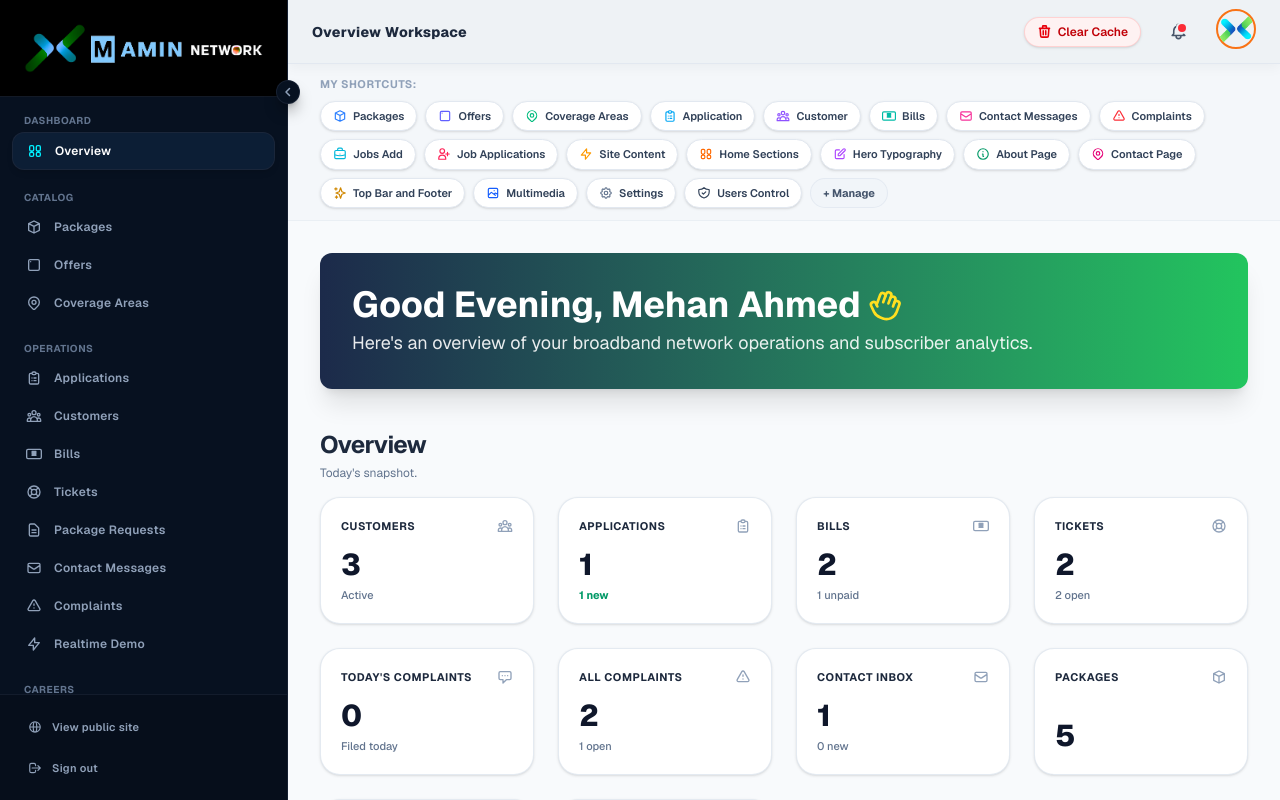
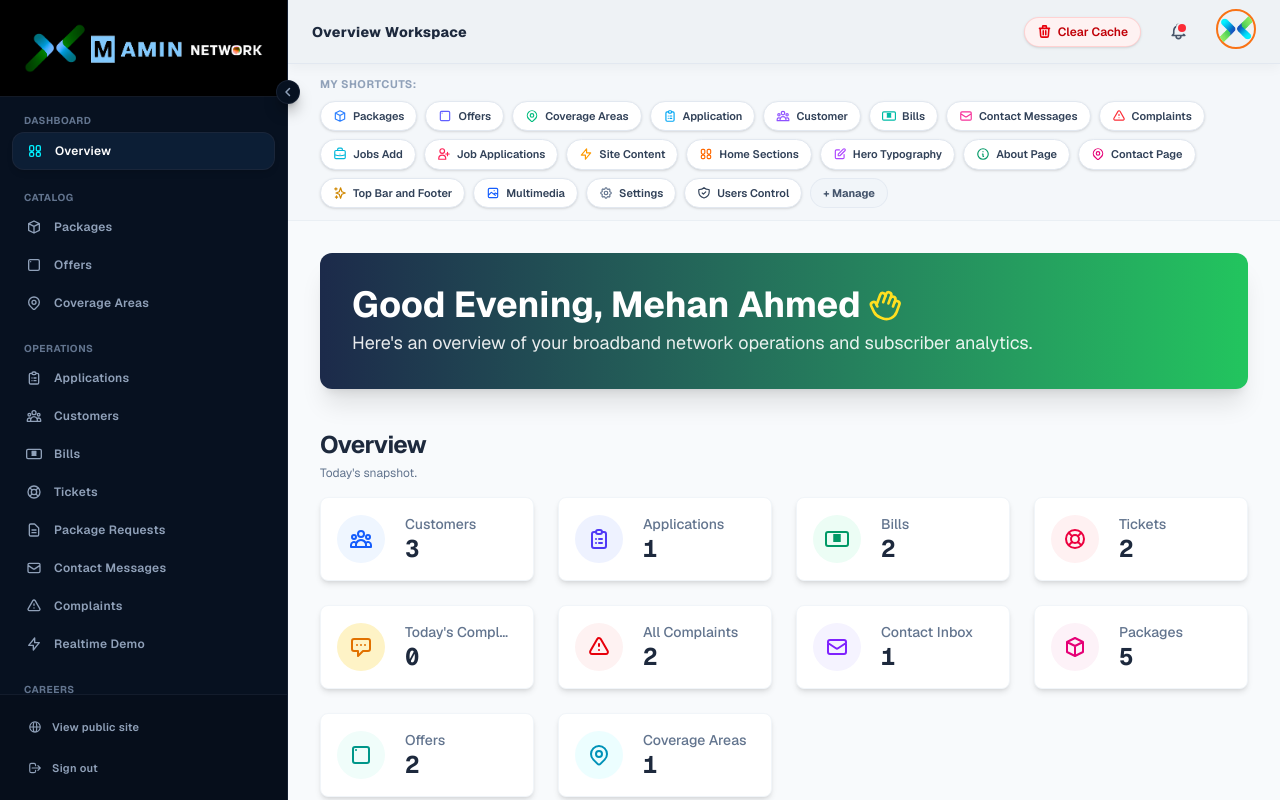
Before and after one commit to princeshiamofficial/M-Amin-Network, a Next.js app: page /admin/dashboard in a window 1280 px wide. Built offline with nearby package versions, Linux system fonts and the light colour scheme; sample sign-in values are in the browser's storage.

Commit message:
style: format Overview snapshot cards exactly like reference markup with custom hover and theme colors

```diff
--- a/src/app/admin/(dashboard)/dashboard/page.tsx
+++ b/src/app/admin/(dashboard)/dashboard/page.tsx
@@ -1091,6 +1091,150 @@ export default function AdminDashboardPage() {
   // Calculate totals
   const totalRevenue = payments.reduce((acc, curr) => acc + curr.amount, 0);
 
+  const snapshotCards = [
+    {
+      label: "Customers",
+      value: countCustomers,
+      color: {
+        bg: "bg-blue-50 dark:bg-blue-500/20",
+        text: "text-blue-600 dark:text-blue-400",
+      },
+      icon: (className: string) => (
+        <svg xmlns="http://www.w3.org/2000/svg" fill="none" viewBox="0 0 24 24" stroke="currentColor" strokeWidth="2" className={className}>
+          <path strokeLinecap="round" strokeLinejoin="round" d="M17 20h5v-2a3 3 0 00-5.356-1.857M17 20H7m10 0v-2c0-.656-.126-1.283-.356-1.857M7 20H2v-2a3 3 0 015.356-1.857M7 20v-2c0-.656.126-1.283.356-1.857m0 0a5.002 5.002 0 019.288 0M15 7a3 3 0 11-6 0 3 3 0 016 0zm6 3a2 2 0 11-4 0 2 2 0 014 0zM7 10a2 2 0 11-4 0 2 2 0 014 0z" />
+        </svg>
+      ),
+      route: "/admin/customers",
+    },
+    {
+      label: "Applications",
+      value: countApplications,
+      color: {
+        bg: "bg-indigo-50 dark:bg-indigo-500/20",
+        text: "text-indigo-600 dark:text-indigo-400",
+      },
+      icon: (className: string) => (
+        <svg xmlns="http://www.w3.org/2000/svg" fill="none" viewBox="0 0 24 24" stroke="currentColor" strokeWidth="2" className={className}>
+          <path strokeLinecap="round" strokeLinejoin="round" d="M9 5H7a2 2 0 00-2 2v12a2 2 0 002 2h10a2 2 0 002-2V7a2 2 0 00-2-2h-2M9 5a2 2 0 002 2h2a2 2 0 002-2M9 5a2 2 0 012-2h2a2 2 0 012 2m-3 7h3m-3 4h3m-6-4h.01M9 16h.01" />
+        </svg>
+      ),
+      route: "/admin/job-applications",
+    },
+    {
+      label: "Bills",
+      value: countBills,
+      color: {
+        bg: "bg-emerald-50 dark:bg-emerald-500/20",
+        text: "text-emerald-600 dark:text-emerald-400",
+      },
+      icon: (className: string) => (
+        <svg xmlns="http://www.w3.org/2000/svg" fill="none" viewBox="0 0 24 24" stroke="currentColor" strokeWidth="2" className={className}>
+          <path strokeLinecap="round" strokeLinejoin="round" d="M9 8h6m-6 2h6m-6 2h6m-6 2h6M3 5h18a2 2 0 012 2v10a2 2 0 01-2 2H3a2 2 0 01-2-2V7a2 2 0 012-2z" />
+        </svg>
+      ),
+      route: "/admin/bills",
+    },
+    {
+      label: "Tickets",
+      value: countTickets,
+      color: {
+        bg: "bg-rose-50 dark:bg-rose-500/20",
+        text: "text-rose-600 dark:text-rose-400",
+      },
+      icon: (className: string) => (
+        <svg xmlns="http://www.w3.org/2000/svg" fill="none" viewBox="0 0 24 24" stroke="currentColor" strokeWidth="2" className={className}>
+          <path strokeLinecap="round" strokeLinejoin="round" d="M18.364 5.636l-3.536 3.536m0 5.656l3.536 3.536M9.172 9.172L5.636 5.636m3.536 9.192l-3.536 3.536M21 12a9 9 0 11-18 0 9 9 0 0118 0zm-5 0a4 4 0 11-8 0 4 4 0 018 0z" />
+        </svg>
+      ),
+      route: "/admin/tickets",
+    },
+    {
+      label: "Today's Complaints",
+      value: countComplaintsToday,
+      color: {
+        bg: "bg-amber-100 dark:bg-amber-500/20",
+        text: "text-amber-600 dark:text-amber-400",
+      },
+      icon: (className: string) => (
+        <svg xmlns="http://www.w3.org/2000/svg" fill="none" viewBox="0 0 24 24" stroke="currentColor" strokeWidth="2" className={className}>
+          <path strokeLinecap="round" strokeLinejoin="round" d="M8 10h.01M12 10h.01M16 10h.01M9 16H5a2 2 0 01-2-2V6a2 2 0 012-2h14a2 2 0 012 2v8a2 2 0 01-2 2h-5l-5 5v-5z" />
+        </svg>
+      ),
+      route: "/admin/complaints",
+    },
+    {
+      label: "All Complaints",
+      value: countAllComplaints,
+      color: {
+        bg: "bg-red-50 dark:bg-red-500/20",
+        text: "text-red-600 dark:text-red-400",
+      },
+      icon: (className: string) => (
+        <svg xmlns="http://www.w3.org/2000/svg" fill="none" viewBox="0 0 24 24" stroke="currentColor" strokeWidth="2" className={className}>
+          <path strokeLinecap="round" strokeLinejoin="round" d="M12 9v2m0 4h.01m-6.938 4h13.856c1.54 0 2.502-1.667 1.732-3L13.732 4c-.77-1.333-2.694-1.333-3.464 0L3.34 16c-.77 1.333.192 3 1.732 3z" />
+        </svg>
+      ),
+      route: "/admin/complaints",
+    },
+    {
+      label: "Contact Inbox",
+      value: countContactInbox,
+      color: {
+        bg: "bg-violet-50 dark:bg-violet-500/20",
+        text: "text-violet-600 dark:text-violet-400",
+      },
+      icon: (className: string) => (
+        <svg xmlns="http://www.w3.org/2000/svg" fill="none" viewBox="0 0 24 24" stroke="currentColor" strokeWidth="2" className={className}>
+          <path strokeLinecap="round" strokeLinejoin="round" d="M3 8l7.89 5.26a2 2 0 002.22 0L21 8M5 19h14a2 2 0 002-2V7a2 2 0 00-2-2H5a2 2 0 00-2 2v10a2 2 0 002 2z" />
+        </svg>
+      ),
+      route: "/admin/contact-messages",
+    },
+    {
+      label: "Packages",
+      value: countPackages,
+      color: {
+        bg: "bg-pink-50 dark:bg-pink-500/20",
+        text: "text-pink-600 dark:text-pink-400",
+      },
+      icon: (className: string) => (
+        <svg xmlns="http://www.w3.org/2000/svg" fill="none" viewBox="0 0 24 24" stroke="currentColor" strokeWidth="2" className={className}>
+          <path strokeLinecap="round" strokeLinejoin="round" d="M20 7l-8-4-8 4m16 0l-8 4m8-4v10l-8 4m0-10L4 7m8 4v10M4 7v10l8 4" />
+        </svg>
+      ),
+      route: "/admin/packages",
+    },
+    {
+      label: "Offers",
+      value: countOffers,
+      color: {
+        bg: "bg-teal-50 dark:bg-teal-500/20",
+        text: "text-teal-600 dark:text-teal-400",
+      },
+      icon: (className: string) => (
+        <svg xmlns="http://www.w3.org/2000/svg" fill="none" viewBox="0 0 24 24" stroke="currentColor" strokeWidth="2" className={className}>
+          <path strokeLinecap="round" strokeLinejoin="round" d="M7 7h.01M6 20h12a2 2 0 002-2V6a2 2 0 00-2-2H6a2 2 0 00-2 2v12a2 2 0 002 2z" />
+        </svg>
+      ),
+      route: "/admin/offers",
+    },
+    {
+      label: "Coverage Areas",
+      value: countCoverageAreas,
+      color: {
+        bg: "bg-cyan-50 dark:bg-cyan-500/20",
+        text: "text-cyan-600 dark:text-cyan-400",
+      },
+      icon: (className: string) => (
+        <svg xmlns="http://www.w3.org/2000/svg" fill="none" viewBox="0 0 24 24" stroke="currentColor" strokeWidth="2" className={className}>
+          <path strokeLinecap="round" strokeLinejoin="round" d="M17.657 16.657L13.414 20.9a1.998 1.998 0 01-2.827 0l-4.244-4.243a8 8 0 1111.314 0z" />
+          <path strokeLinecap="round" strokeLinejoin="round" d="M15 11a3 3 0 11-6 0 3 3 0 016 0z" />
+        </svg>
+      ),
+      route: "/admin/coverage-areas",
+    },
+  ];
+
   return (
     <div className="w-full space-y-6">
       {/* 1. OVERVIEW VIEW */}
@@ -1120,9 +1264,7 @@ export default function AdminDashboardPage() {
                   </svg>
                 </h1>
                 <p className="text-md sm:text-lg mt-1 text-white-muted-force">Here's an overview of your broadband network operations and subscriber analytics.</p>
-              </div>
-
-              {/* Today's Snapshot Section */}
+              </div>              {/* Today's Snapshot Section */}
               <div className="space-y-4 pt-4">
                 <div className="text-left">
                   <h2 className="text-2xl font-bold text-slate-800 tracking-tight">Overview</h2>
@@ -1130,173 +1272,32 @@ export default function AdminDashboardPage() {
                 </div>
 
                 <div className="grid grid-cols-1 sm:grid-cols-2 md:grid-cols-3 lg:grid-cols-4 gap-6">
-                  {/* Card 1: Customers */}
-                  <div
-                    onClick={() => router.push("/admin/customers")}
-                    className="bg-white border border-slate-200/90 rounded-[20px] p-5 shadow-sm hover:shadow-md transition-all cursor-pointer flex flex-col justify-between"
-                  >
-                    <div className="flex justify-between items-start">
-                      <span className="text-[11px] text-slate-550 font-bold uppercase tracking-wider">Customers</span>
-                      <svg className="w-4 h-4 text-slate-400" fill="none" viewBox="0 0 24 24" stroke="currentColor" strokeWidth="2">
-                        <path strokeLinecap="round" strokeLinejoin="round" d="M17 20h5v-2a3 3 0 00-5.356-1.857M17 20H7m10 0v-2c0-.656-.126-1.283-.356-1.857M7 20H2v-2a3 3 0 015.356-1.857M7 20v-2c0-.656.126-1.283.356-1.857m0 0a5.002 5.002 0 019.288 0M15 7a3 3 0 11-6 0 3 3 0 016 0zm6 3a2 2 0 11-4 0 2 2 0 014 0zM7 10a2 2 0 11-4 0 2 2 0 014 0z" />
-                      </svg>
+                  {snapshotCards.map((card, idx) => (
+                    <div
+                      key={idx}
+                      onClick={() => router.push(card.route)}
+                      className="border text-card-foreground group relative overflow-hidden transition-all duration-300 hover:shadow-lg active:scale-95 sm:active:scale-100 bg-white p-2.5 sm:p-4 rounded-2xl sm:rounded-lg border-slate-100 sm:border border-solid shadow-sm sm:shadow-md cursor-pointer flex flex-col justify-center min-h-[84px]"
+                    >
+                      <div className={`absolute inset-0 opacity-[0.03] sm:hidden transition-opacity group-active:opacity-[0.06] ${card.color.bg}`} />
+                      <div className="flex sm:flex-row flex-col items-center sm:items-center space-y-2.5 sm:space-y-0 sm:space-x-4 text-center sm:text-left relative z-10">
+                        <div className={`p-2.5 sm:p-3 rounded-xl sm:rounded-full transition-all duration-300 group-hover:scale-110 group-hover:rotate-3 shadow-sm sm:shadow-none ${card.color.bg}`}>
+                          {card.icon(`h-5 w-5 sm:h-6 sm:w-6 ${card.color.text}`)}
+                        </div>
+                        <div className="flex-1 min-w-0 w-full">
+                          <p className="text-[10px] sm:text-sm font-bold sm:font-medium uppercase sm:capitalize tracking-widest sm:tracking-normal text-slate-400 sm:text-slate-500 truncate px-1">
+                            {card.label}
+                          </p>
+                          <p className="text-[15px] sm:text-2xl font-bold text-slate-800 font-mono mt-0.5 sm:mt-0 px-1 leading-tight">
+                            {card.value}
+                          </p>
+                        </div>
+                      </div>
+                      <div className="absolute -right-4 -bottom-4 opacity-[0.04] sm:hidden pointer-events-none transform rotate-12 scale-110">
+                        {card.icon(`h-20 w-20 ${card.color.text}`)}
+                      </div>
+                      <div className={`absolute inset-x-0 bottom-0 h-px bg-gradient-to-r from-transparent via-primary/10 to-transparent sm:hidden`} />
                     </div>
-                    <div className="mt-3 text-left">
-                      <span className="text-3xl font-extrabold text-slate-900 block">{countCustomers}</span>
-                      <span className="text-[11px] text-slate-500 font-medium block mt-1">Active</span>
-                    </div>
-                  </div>
-
-                  {/* Card 2: Applications */}
-                  <div
-                    onClick={() => router.push("/admin/job-applications")}
-                    className="bg-white border border-slate-200/90 rounded-[20px] p-5 shadow-sm hover:shadow-md transition-all cursor-pointer flex flex-col justify-between"
-                  >
-                    <div className="flex justify-between items-start">
-                      <span className="text-[11px] text-slate-550 font-bold uppercase tracking-wider">Applications</span>
-                      <svg className="w-4 h-4 text-slate-400" fill="none" viewBox="0 0 24 24" stroke="currentColor" strokeWidth="2">
-                        <path strokeLinecap="round" strokeLinejoin="round" d="M9 5H7a2 2 0 00-2 2v12a2 2 0 002 2h10a2 2 0 002-2V7a2 2 0 00-2-2h-2M9 5a2 2 0 002 2h2a2 2 0 002-2M9 5a2 2 0 012-2h2a2 2 0 012 2m-3 7h3m-3 4h3m-6-4h.01M9 16h.01" />
-                      </svg>
-                    </div>
-                    <div className="mt-3 text-left">
-                      <span className="text-3xl font-extrabold text-slate-900 block">{countApplications}</span>
-                      <span className="text-[11px] text-emerald-600 font-bold block mt-1">{countApplications} new</span>
-                    </div>
-                  </div>
-
-                  {/* Card 3: Bills */}
-                  <div
-                    onClick={() => router.push("/admin/bills")}
-                    className="bg-white border border-slate-200/90 rounded-[20px] p-5 shadow-sm hover:shadow-md transition-all cursor-pointer flex flex-col justify-between"
-                  >
-                    <div className="flex justify-between items-start">
-                      <span className="text-[11px] text-slate-550 font-bold uppercase tracking-wider">Bills</span>
-                      <svg className="w-4 h-4 text-slate-400" fill="none" viewBox="0 0 24 24" stroke="currentColor" strokeWidth="2">
-                        <path strokeLinecap="round" strokeLinejoin="round" d="M9 8h6m-6 2h6m-6 2h6m-6 2h6M3 5h18a2 2 0 012 2v10a2 2 0 01-2 2H3a2 2 0 01-2-2V7a2 2 0 012-2z" />
-                      </svg>
-                    </div>
-                    <div className="mt-3 text-left">
-                      <span className="text-3xl font-extrabold text-slate-900 block">{countBills}</span>
-                      <span className="text-[11px] text-slate-500 font-medium block mt-1">{countBills > 1 ? `${countBills - 1} unpaid` : "0 unpaid"}</span>
-                    </div>
-                  </div>
-
-                  {/* Card 4: Tickets */}
-                  <div
-                    onClick={() => router.push("/admin/tickets")}
-                    className="bg-white border border-slate-200/90 rounded-[20px] p-5 shadow-sm hover:shadow-md transition-all cursor-pointer flex flex-col justify-between"
-                  >
-                    <div className="flex justify-between items-start">
-                      <span className="text-[11px] text-slate-550 font-bold uppercase tracking-wider">Tickets</span>
-                      <svg className="w-4 h-4 text-slate-400" fill="none" viewBox="0 0 24 24" stroke="currentColor" strokeWidth="2">
-                        <path strokeLinecap="round" strokeLinejoin="round" d="M18.364 5.636l-3.536 3.536m0 5.656l3.536 3.536M9.172 9.172L5.636 5.636m3.536 9.192l-3.536 3.536M21 12a9 9 0 11-18 0 9 9 0 0118 0zm-5 0a4 4 0 11-8 0 4 4 0 018 0z" />
-                      </svg>
-                    </div>
-                    <div className="mt-3 text-left">
-                      <span className="text-3xl font-extrabold text-slate-900 block">{countTickets}</span>
-                      <span className="text-[11px] text-slate-500 font-medium block mt-1">{countTickets} open</span>
-                    </div>
-                  </div>
-
-                  {/* Card 5: Today's Complaints */}
-                  <div
-                    onClick={() => router.push("/admin/complaints")}
-                    className="bg-white border border-slate-200/90 rounded-[20px] p-5 shadow-sm hover:shadow-md transition-all cursor-pointer flex flex-col justify-between"
-                  >
-                    <div className="flex justify-between items-start">
-                      <span className="text-[11px] text-slate-550 font-bold uppercase tracking-wider">Today's Complaints</span>
-                      <svg className="w-4 h-4 text-slate-400" fill="none" viewBox="0 0 24 24" stroke="currentColor" strokeWidth="2">
-                        <path strokeLinecap="round" strokeLinejoin="round" d="M8 10h.01M12 10h.01M16 10h.01M9 16H5a2 2 0 01-2-2V6a2 2 0 012-2h14a2 2 0 012 2v8a2 2 0 01-2 2h-5l-5 5v-5z" />
-                      </svg>
-                    </div>
-                    <div className="mt-3 text-left">
-                      <span className="text-3xl font-extrabold text-slate-900 block">{countComplaintsToday}</span>
-                      <span className="text-[11px] text-slate-500 font-medium block mt-1">Filed today</span>
-                    </div>
-                  </div>
-
-                  {/* Card 6: All Complaints */}
-                  <div
-                    onClick={() => router.push("/admin/complaints")}
-                    className="bg-white border border-slate-200/90 rounded-[20px] p-5 shadow-sm hover:shadow-md transition-all cursor-pointer flex flex-col justify-between"
-                  >
-                    <div className="flex justify-between items-start">
-                      <span className="text-[11px] text-slate-550 font-bold uppercase tracking-wider">All Complaints</span>
-                      <svg className="w-4 h-4 text-slate-400" fill="none" viewBox="0 0 24 24" stroke="currentColor" strokeWidth="2">
-                        <path strokeLinecap="round" strokeLinejoin="round" d="M12 9v2m0 4h.01m-6.938 4h13.856c1.54 0 2.502-1.667 1.732-3L13.732 4c-.77-1.333-2.694-1.333-3.464 0L3.34 16c-.77 1.333.192 3 1.732 3z" />
-                      </svg>
-                    </div>
-                    <div className="mt-3 text-left">
-                      <span className="text-3xl font-extrabold text-slate-900 block">{countAllComplaints}</span>
-                      <span className="text-[11px] text-slate-500 font-medium block mt-1">1 open</span>
-                    </div>
-                  </div>
-
-                  {/* Card 7: Contact Inbox */}
-                  <div
-                    onClick={() => router.push("/admin/contact-messages")}
-                    className="bg-white border border-slate-200/90 rounded-[20px] p-5 shadow-sm hover:shadow-md transition-all cursor-pointer flex flex-col justify-between"
-                  >
-                    <div className="flex justify-between items-start">
-                      <span className="text-[11px] text-slate-550 font-bold uppercase tracking-wider">Contact Inbox</span>
-                      <svg className="w-4 h-4 text-slate-400" fill="none" viewBox="0 0 24 24" stroke="currentColor" strokeWidth="2">
-                        <path strokeLinecap="round" strokeLinejoin="round" d="M3 8l7.89 5.26a2 2 0 002.22 0L21 8M5 19h14a2 2 0 002-2V7a2 2 0 00-2-2H5a2 2 0 00-2 2v10a2 2 0 002 2z" />
-                      </svg>
-                    </div>
-                    <div className="mt-3 text-left">
-                      <span className="text-3xl font-extrabold text-slate-900 block">{countContactInbox}</span>
-                      <span className="text-[11px] text-slate-500 font-medium block mt-1">0 new</span>
-                    </div>
-                  </div>
-
-                  {/* Card 8: Packages */}
-                  <div
-                    onClick={() => router.push("/admin/packages")}
-                    className="bg-white border border-slate-200/90 rounded-[20px] p-5 shadow-sm hover:shadow-md transition-all cursor-pointer flex flex-col justify-between"
-                  >
-                    <div className="flex justify-between items-start">
-                      <span className="text-[11px] text-slate-550 font-bold uppercase tracking-wider">Packages</span>
-                      <svg className="w-4 h-4 text-slate-400" fill="none" viewBox="0 0 24 24" stroke="currentColor" strokeWidth="2">
-                        <path strokeLinecap="round" strokeLinejoin="round" d="M20 7l-8-4-8 4m16 0l-8 4m8-4v10l-8 4m0-10L4 7m8 4v10M4 7v10l8 4" />
-                      </svg>
-                    </div>
-                    <div className="mt-3 text-left">
-                      <span className="text-3xl font-extrabold text-slate-900 block">{countPackages}</span>
-                    </div>
-                  </div>
-
-                  {/* Card 9: Offers */}
-                  <div
-                    onClick={() => router.push("/admin/offers")}
-                    className="bg-white border border-slate-200/90 rounded-[20px] p-5 shadow-sm hover:shadow-md transition-all cursor-pointer flex flex-col justify-between"
-                  >
-                    <div className="flex justify-between items-start">
-                      <span className="text-[11px] text-slate-550 font-bold uppercase tracking-wider">Offers</span>
-                      <svg className="w-4 h-4 text-slate-400" fill="none" viewBox="0 0 24 24" stroke="currentColor" strokeWidth="2">
-                        <path strokeLinecap="round" strokeLinejoin="round" d="M7 7h.01M6 20h12a2 2 0 002-2V6a2 2 0 00-2-2H6a2 2 0 00-2 2v12a2 2 0 002 2z" />
-                      </svg>
-                    </div>
-                    <div className="mt-3 text-left">
-                      <span className="text-3xl font-extrabold text-slate-900 block">{countOffers}</span>
-                    </div>
-                  </div>
-
-                  {/* Card 10: Coverage Areas */}
-                  <div
-                    onClick={() => router.push("/admin/coverage-areas")}
-                    className="bg-white border border-slate-200/90 rounded-[20px] p-5 shadow-sm hover:shadow-md transition-all cursor-pointer flex flex-col justify-between"
-                  >
-                    <div className="flex justify-between items-start">
-                      <span className="text-[11px] text-slate-555 font-bold uppercase tracking-wider">Coverage Areas</span>
-                      <svg className="w-4 h-4 text-slate-400" fill="none" viewBox="0 0 24 24" stroke="currentColor" strokeWidth="2">
-                        <path strokeLinecap="round" strokeLinejoin="round" d="M17.657 16.657L13.414 20.9a1.998 1.998 0 01-2.827 0l-4.244-4.243a8 8 0 1111.314 0z" />
-                        <path strokeLinecap="round" strokeLinejoin="round" d="M15 11a3 3 0 11-6 0 3 3 0 016 0z" />
-                      </svg>
-                    </div>
-                    <div className="mt-3 text-left">
-                      <span className="text-3xl font-extrabold text-slate-900 block">{countCoverageAreas}</span>
-                    </div>
-                  </div>
+                  ))}
                 </div>
               </div>
 
```
